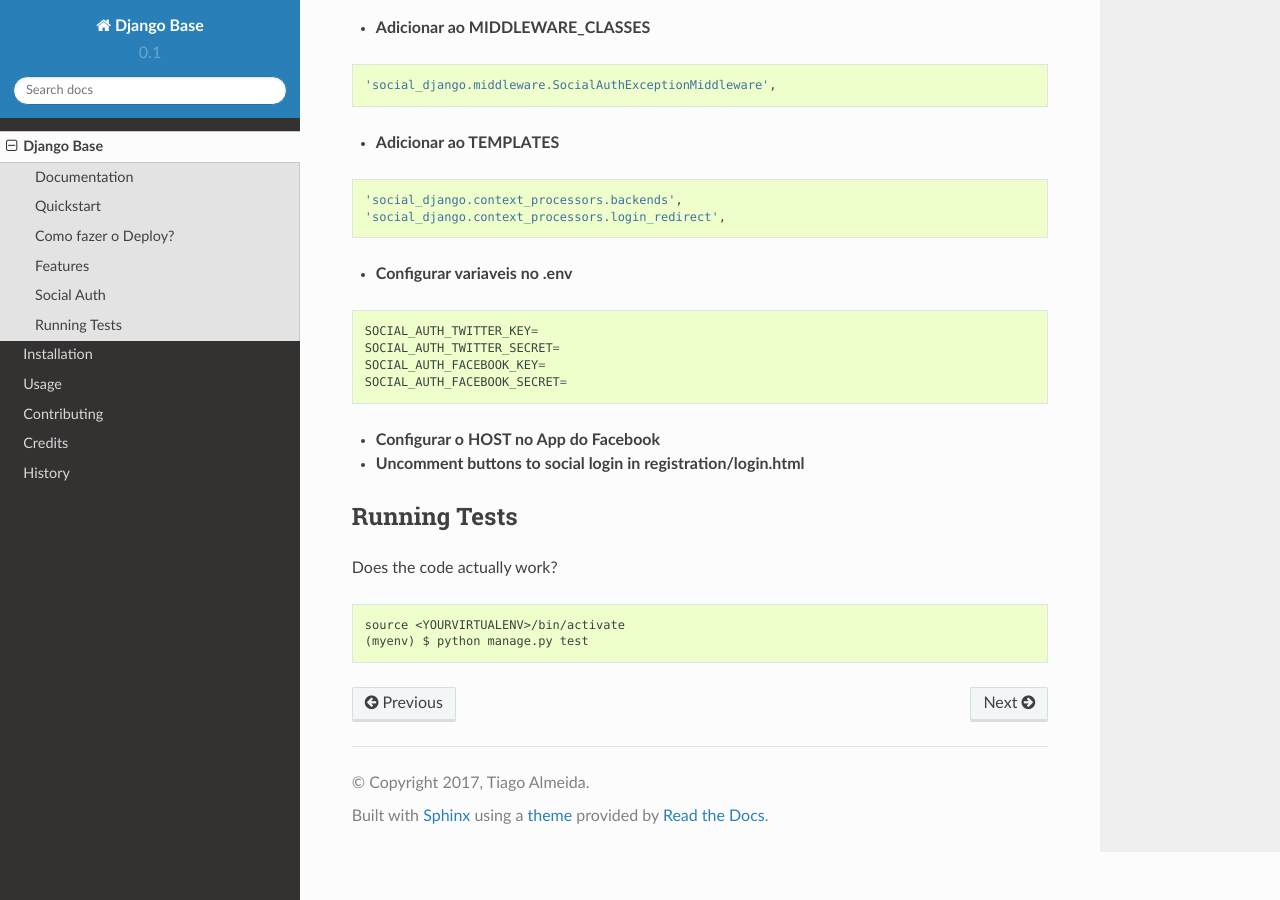
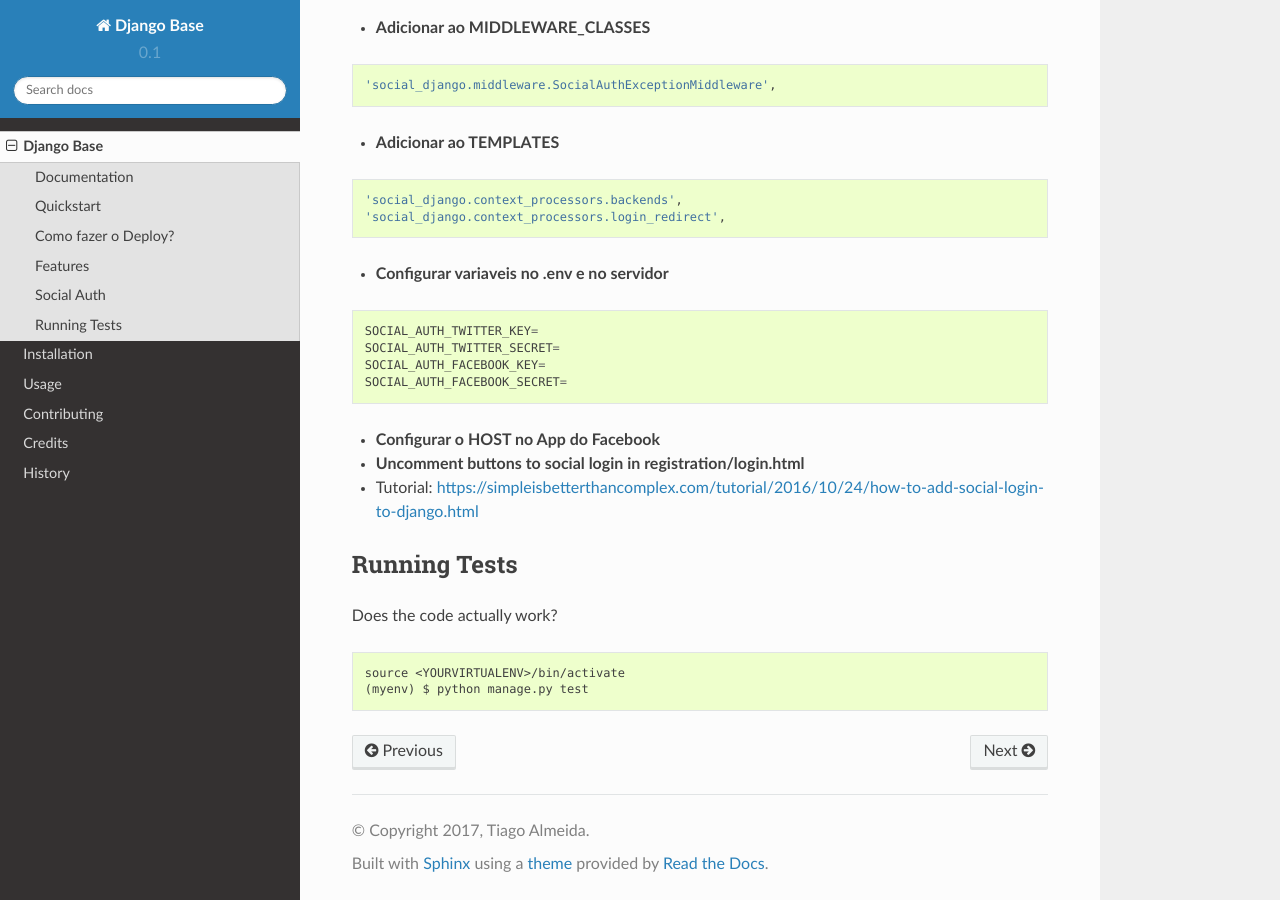
Before and after one commit to tyagow/tetyassistente, a Sphinx documentation site: the page built from docs/readme.rst, in a window 1280 px wide and 900 px high, scrolled down 2741 px. Built offline with Sphinx 7.4.7 and the Read the Docs theme 2.0.0, drawn with Linux system fonts in a browser that asks for light colours.

```diff
--- a/docs/readme.rst
+++ b/docs/readme.rst
@@ -138,7 +138,7 @@ Social Auth
                 'social_django.context_processors.backends',
                 'social_django.context_processors.login_redirect',
 
-* **Configurar variaveis no .env**
+* **Configurar variaveis no .env e no servidor**
 ::
 
     SOCIAL_AUTH_TWITTER_KEY=
@@ -150,6 +150,8 @@ Social Auth
 
 * **Uncomment buttons to social login in registration/login.html**
 
+* Tutorial: https://simpleisbetterthancomplex.com/tutorial/2016/10/24/how-to-add-social-login-to-django.html
+
 Running Tests
 --------------
 
```
